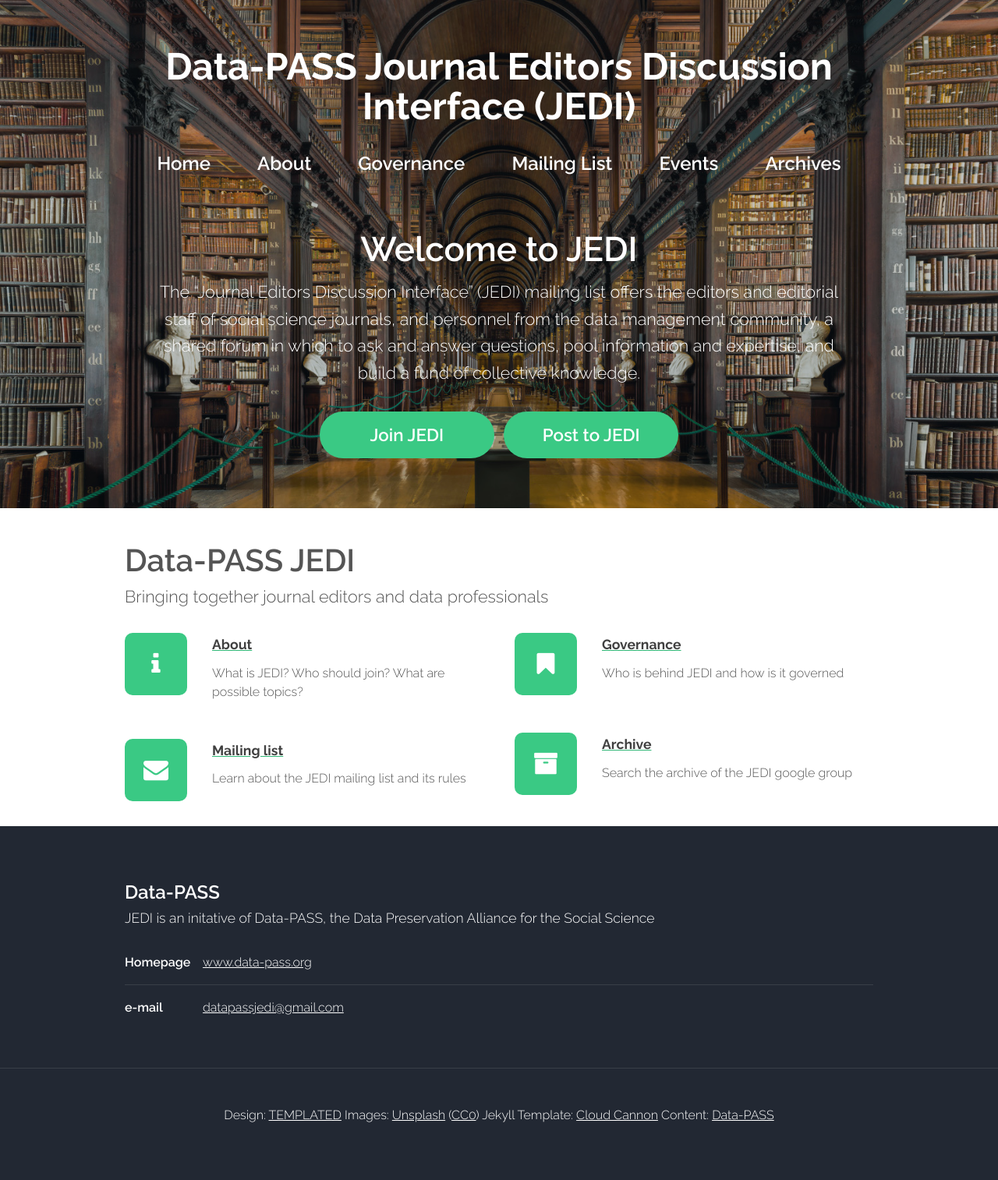
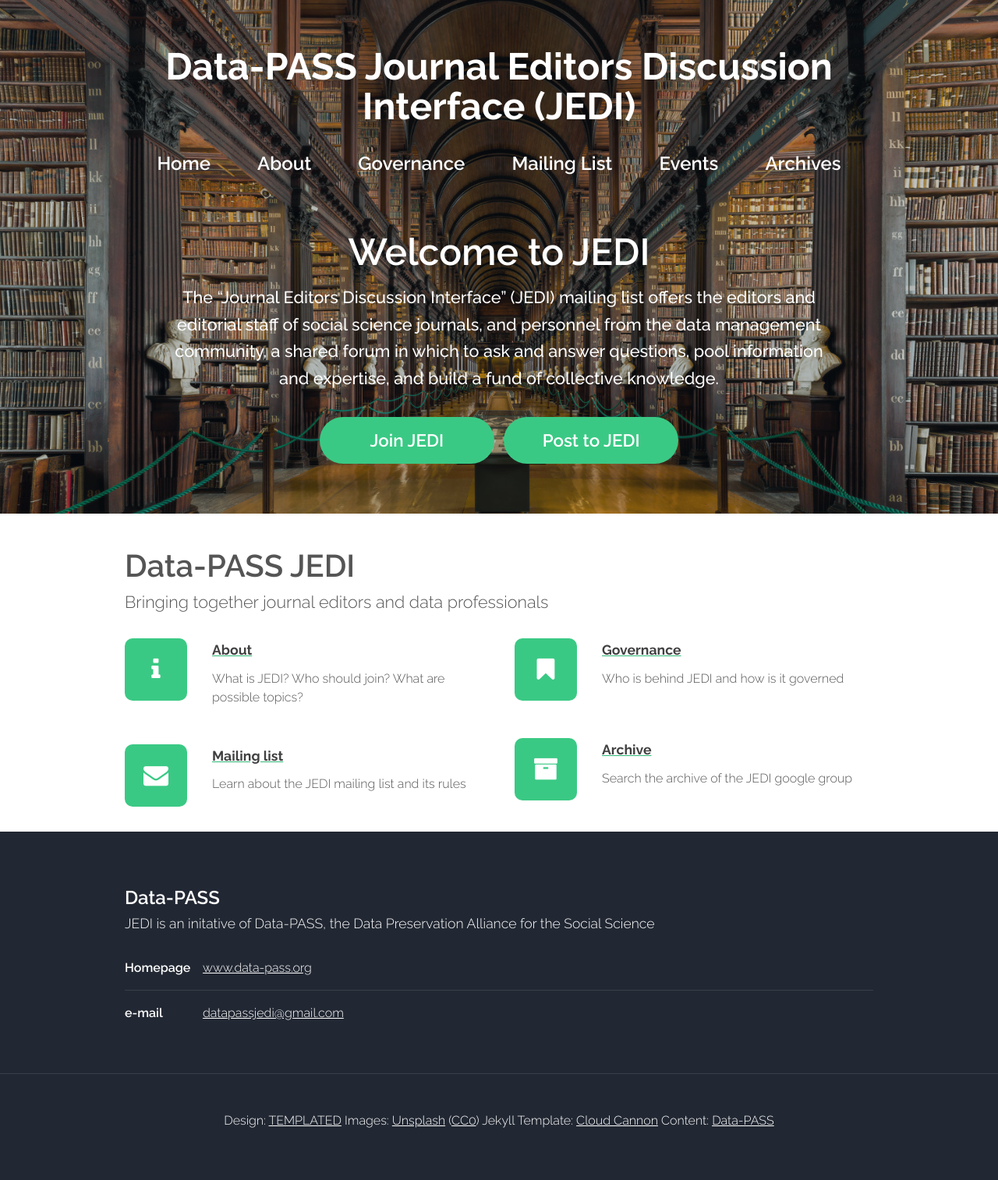
Before and after one commit to adam3smith/dpjedi-stage, a Jekyll site: the page built from docs/index.html, in a window 1280 px wide. Shown: the whole page at 78% size. Built offline with Jekyll 4.4.1, drawn with Linux system fonts in a browser that asks for light colours; the list of posts is cut into pages by our own code.

Commit message:
Tweak landing page

```diff
--- a/docs/_layouts/landing.html
+++ b/docs/_layouts/landing.html
@@ -16,8 +16,8 @@ layout: default
 							<div class="container">
 								<section>
 									<header class="major">
-										<h2>Welcome to JEDI</h2>
-									<span class="byline">The “Journal Editors Discussion Interface” (JEDI) mailing list offers the editors and editorial staff of social science journals, and personnel from the data management community, a shared forum in which to ask and answer questions, pool information and expertise, and build a fund of collective knowledge.</span>
+										<h2 style="font-size:300%">Welcome to JEDI</h2>
+									<span class="byline" style="font-weight: 500;">The “Journal Editors Discussion Interface” (JEDI) mailing list offers the editors and editorial staff of social science journals, and personnel from the data management community, a shared forum in which to ask and answer questions, pool information and expertise, and build a fund of collective knowledge.</span>
 									</header>
 									<a href="{{ site.baseurl }}/join.html" class="button alt">Join JEDI</a>&nbsp;&nbsp;
 									<a href="https://groups.google.com/forum/#!newtopic/dpjedi" class="button alt">Post to JEDI</a>
```
